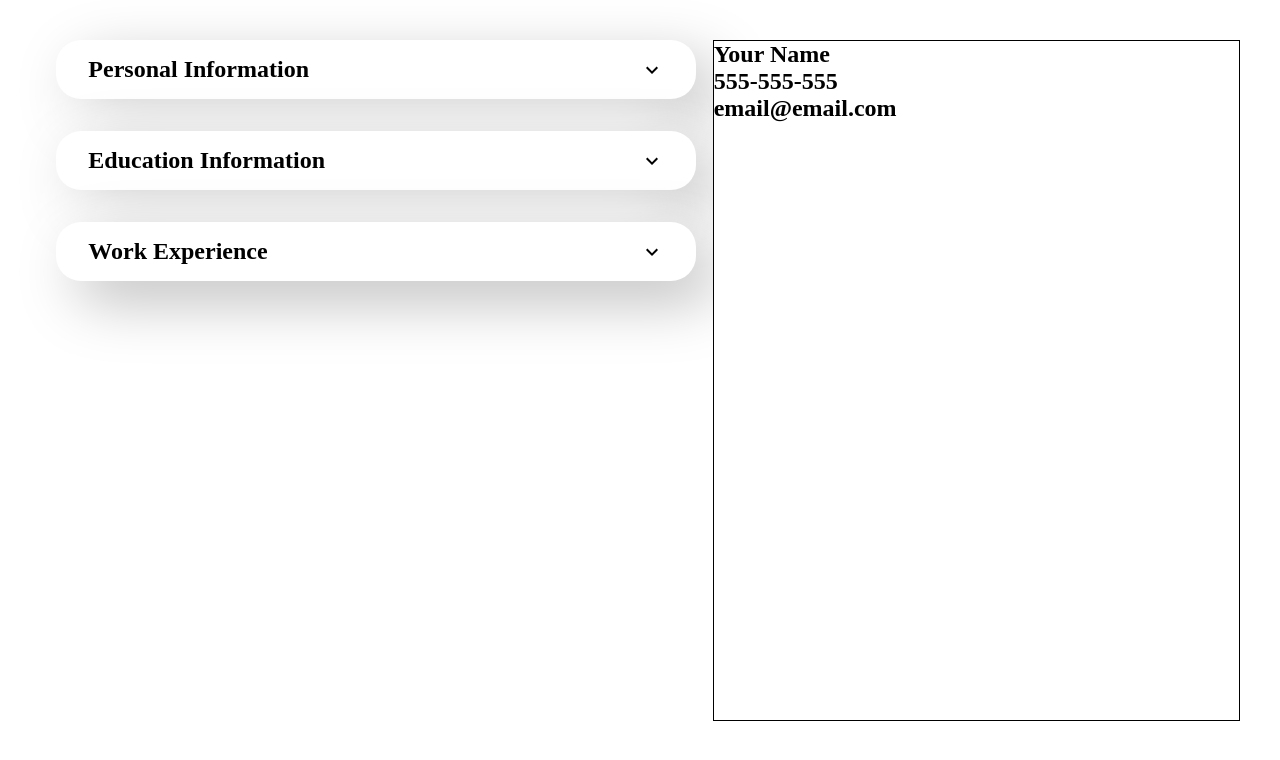
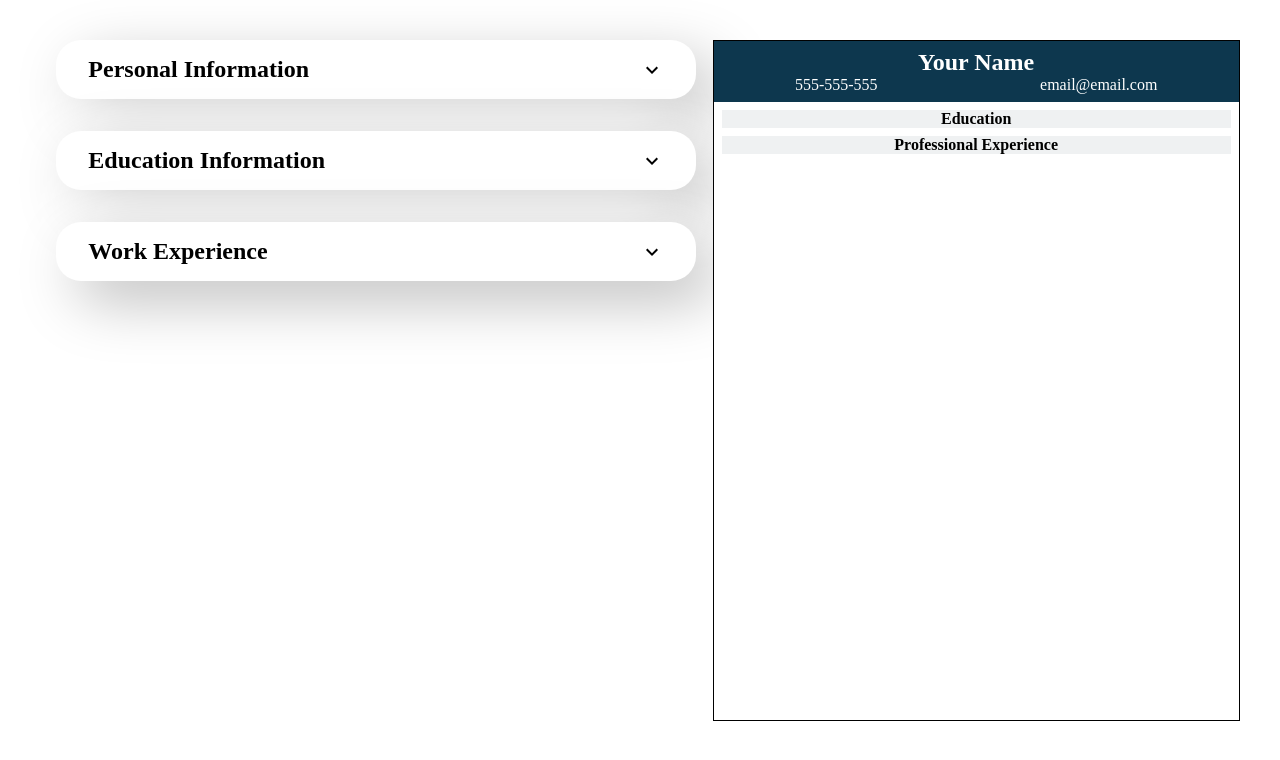
Before and after one commit to danielopoulos321/cv-builder, a React app: page / in a window 1280 px wide. Shown: the top 760 px of the page. Built offline with nearby package versions, Linux system fonts and the light colour scheme; the HTML template or start-up script is replaced by a standard one.

Commit message:
Cv education + career display

```diff
--- a/src/components/CVPreview.jsx
+++ b/src/components/CVPreview.jsx
@@ -3,9 +3,47 @@ import '/src/styles/CVPreview.css'
 export default function CVPreview({globalInfo}) {
     return(
         <div className="cvOutline">
-            <h1>{globalInfo.basicInfo.fullName}</h1>
-            <h2>{globalInfo.basicInfo.phone}</h2>
-            <h2>{globalInfo.basicInfo.email}</h2>
+            <div className="cvHeader">
+                <h1>{globalInfo.basicInfo.fullName}</h1>
+                <div className="contact">
+                    <h2>{globalInfo.basicInfo.phone}</h2>
+                    <h2>{globalInfo.basicInfo.email}</h2>
+                </div>
+            </div>
+            <div className="education">
+                <h1 className='subheading'>Education</h1>
+                <ul>
+                    {globalInfo.educationInfo.map((education) => (
+                        <li key={education.id} className='listEntry'>
+                            <div className='start-end'>
+                                <p>Start Date: {education.startDate}</p>
+                                <p>End Date: {education.endDate}</p>
+                            </div>
+                            <div className="details">
+                                <p><b>{education.schoolName}</b></p>
+                                <p>{education.degree}</p>
+                            </div>
+                        </li>
+                    ))}
+                </ul>
+            </div>
+            <div className="career">
+                <h1 className='subheading'>Professional Experience</h1>
+                <ul>
+                    {globalInfo.careerInfo.map((job) => (
+                        <li key={job.id} className='listEntry'>
+                            <div className='start-end'>
+                                <p>Start Date: {job.startDate}</p>
+                                <p>End Date: {job.endDate}</p>
+                            </div>
+                            <div className="details">
+                                <p><b>{job.employer}</b></p>
+                                <p>{job.title}</p>
+                            </div>
+                        </li>
+                    ))}
+                </ul>
+            </div>
         </div>
     )
 }
--- a/src/styles/CVPreview.css
+++ b/src/styles/CVPreview.css
@@ -1,3 +1,7 @@
+:root{
+    --accent: #0D374E;
+}
+
 .cvOutline{
     width: 525px;
     aspect-ratio: 8.5/11;
@@ -5,6 +9,45 @@
     background-color: white;
     flex-shrink: 0;
     max-height: calc(525px / (8.5/11));
+}
+
+.cvHeader{
+    background-color: var(--accent);
+    color: white;
+    display: flex;
+    flex-direction: column;
+    align-items: center;
+    padding: .5em 0;
+}
+
+
+.contact{
+    width: 100%;
+    display: flex;
+    justify-content: space-around;
+}
+
+.contact > h2{
+    font-size: 1em;
+    font-weight: 300;
+}
+
+.subheading{
+    text-align: center;
+    font-size: 1em;
+    background-color: #EFF1F2;
+    margin: .5em;
+}
+
+.listEntry{
+    display: flex;
+    padding: 0 1em;
+    margin-bottom: 1em;
+    font-size: .75em;
+}
+
+.start-end{
+    margin-right: 4em;
 }
 
 @media (max-width: 1000px) and (min-width: 675px) {
```
